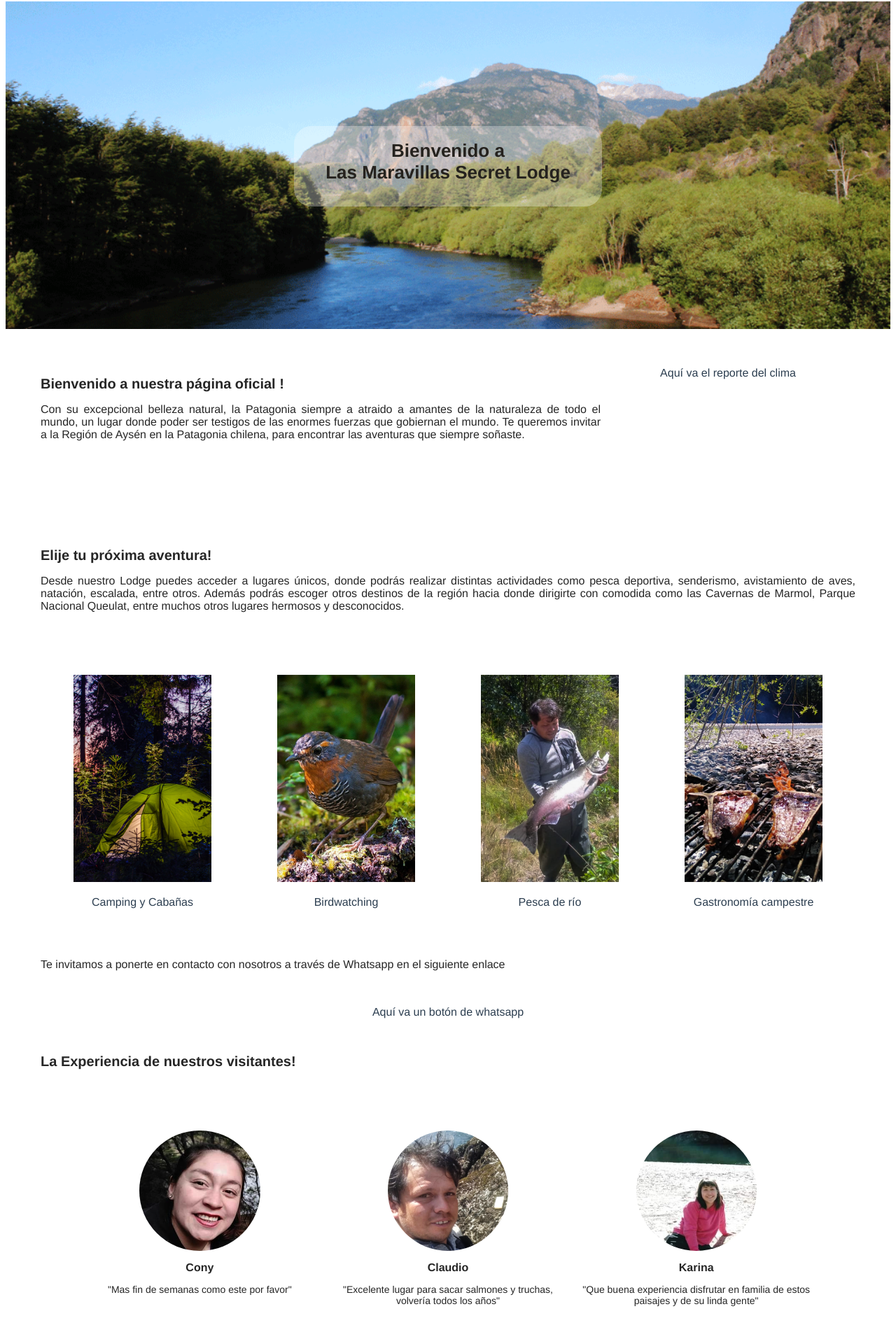
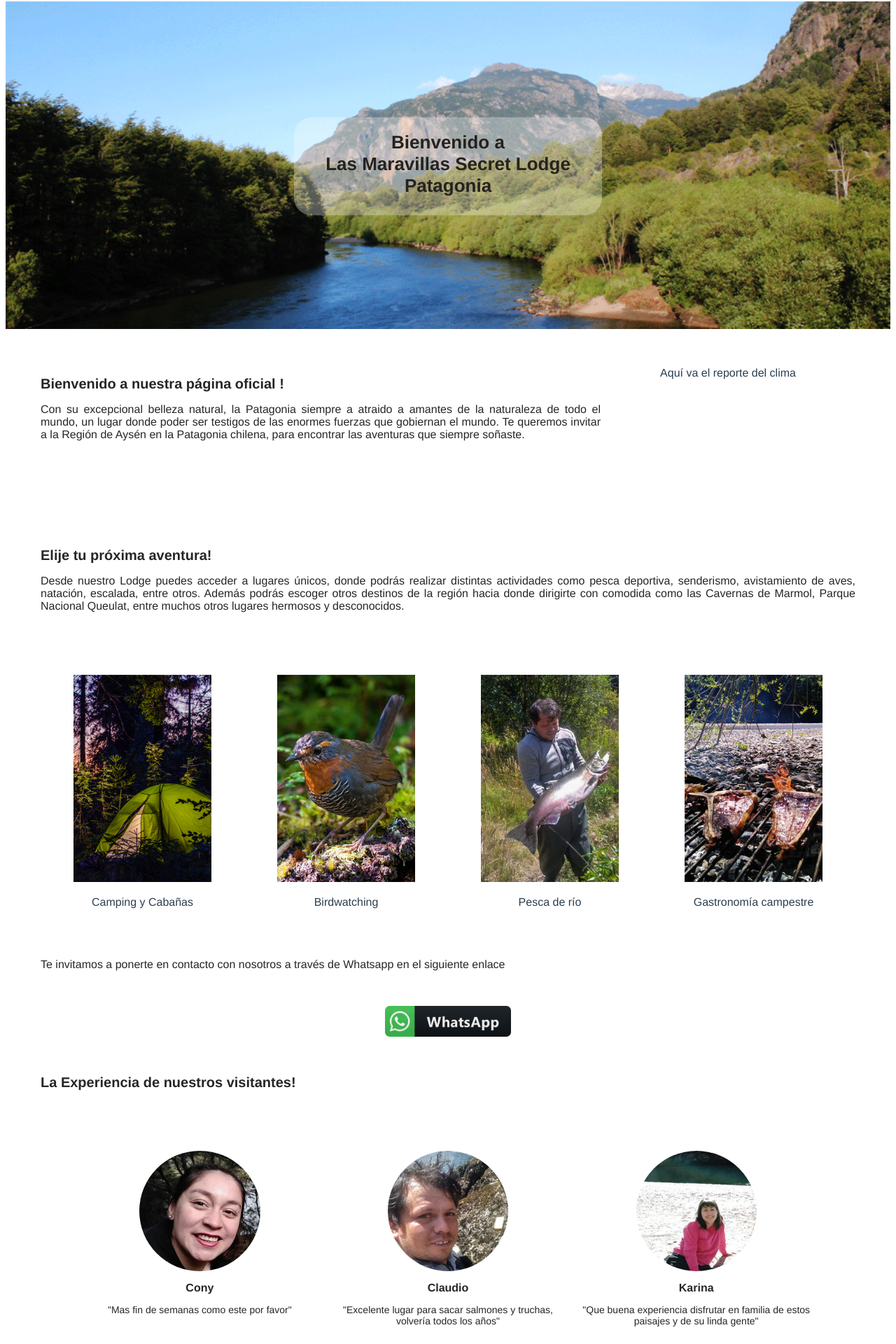
Before and after one commit to PabloAV2020/maravillasv3, a Vue app: page / in a window 1280 px wide. Shown: the part 125-2045 px from the top of the page at 70% size. Built offline with nearby package versions, Linux system fonts and the light colour scheme.

Commit message:
Add whatsapp button

```diff
--- a/src/views/Home.vue
+++ b/src/views/Home.vue
@@ -4,7 +4,7 @@
         <img src="../assets/img/welcome.png" alt="Bienvenido" style="width:100%;">
         <div class="centered">
           <h1>Bienvenido a <br>
-          Las Maravillas Secret Lodge</h1>
+          Las Maravillas Secret Lodge Patagonia</h1>
         </div>
       </div>
       <div class="welcome">
@@ -50,7 +50,9 @@
         <p> Te invitamos a ponerte en contacto con nosotros a través de Whatsapp en el siguiente enlace </p>
       </div>
       <div class="w-button">
-        <p> Aquí va un botón de whatsapp </p>
+
+        <a href="https://wa.me/56974202473" target="_blank"><img src="../assets/img/wsbutton.png" width="180px"></a>
+
       </div>
       <div class="adventure">
           <h1>La Experiencia de nuestros visitantes!</h1>
@@ -76,7 +78,7 @@
         </div>
       </div>
       <div class="w-button">
-        <p> Aquí va un botón de whatsapp </p>
+        <a href="https://wa.me/56974202473" target="_blank"><img src="../assets/img/wsbutton.png" width="180px"></a>
       </div>
       </div>
   </div>
@@ -91,7 +93,10 @@ export default {
   name: "Home"
 };
 
-
+function sendWa(){
+    var message = document.getElementById("message").value
+    location.href = "https://wa.me/56974202473?text=" + message
+}
 
 </script>
 
@@ -121,7 +126,7 @@ export default {
   border-radius: 25px;
   padding: 20px;
   width: 400px;
-  height: 75px;
+  height: 100px;
 
 }
 
```
Also changed, not shown: src/assets/img/wsbutton.png (added), src/assets/svg/campingwhite.svg.
